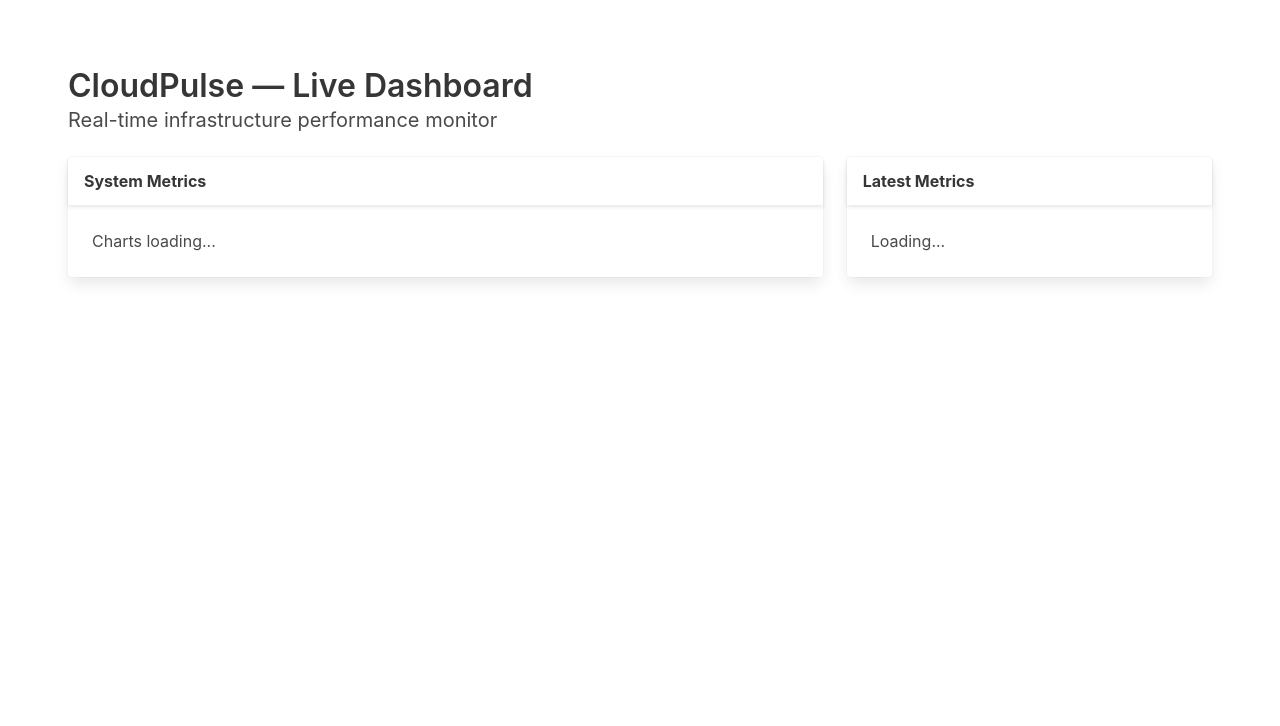
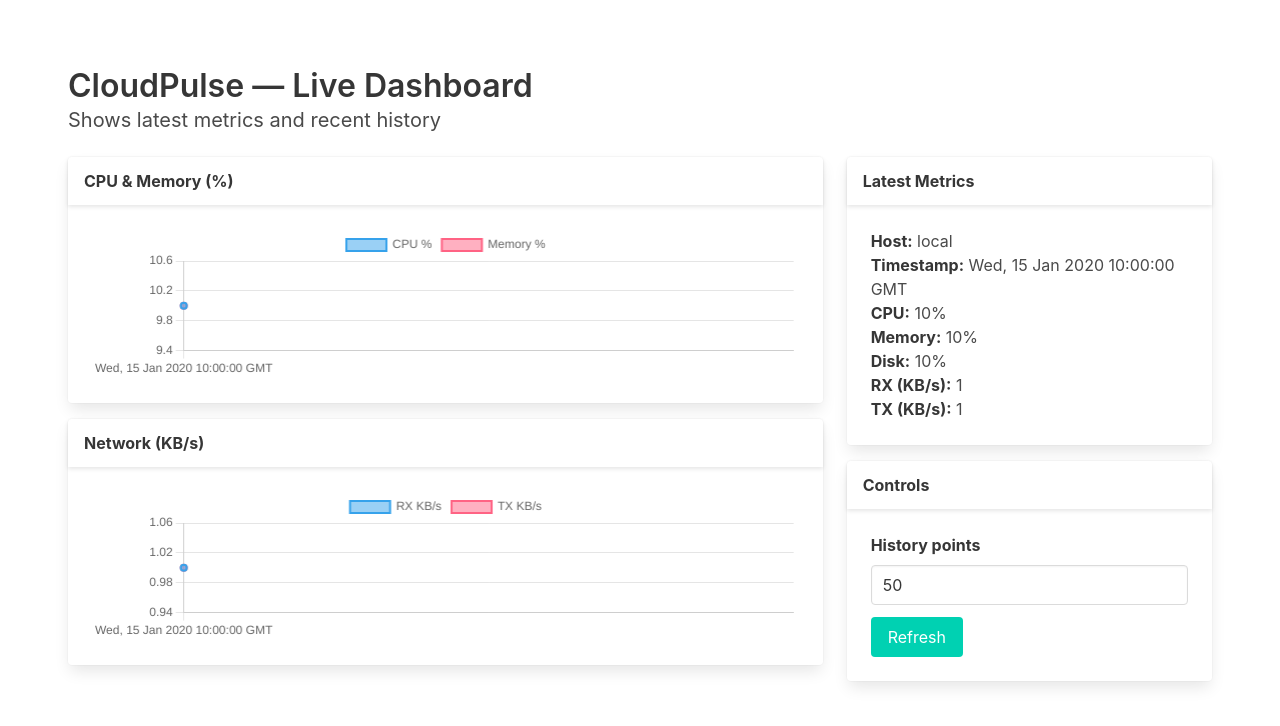
Before and after one commit to mohit-kumar07/cloudpulse, a Flask app: page / in a window 1280 px wide. Shown: the top 726 px of the page. Run offline with Flask 3, Linux system fonts and the light colour scheme; tables that the repository leaves empty hold one stand-in row (values such as "Sample post").

Commit message:
Add Chart.js visualizers for CPU, RAM, and Network throughput

```diff
--- a/cloudpulse_dashboard/templates/index.html
+++ b/cloudpulse_dashboard/templates/index.html
@@ -5,23 +5,32 @@
   <title>CloudPulse Dashboard</title>
   <meta name="viewport" content="width=device-width,initial-scale=1">
   <link href="https://cdn.jsdelivr.net/npm/bulma@0.9.4/css/bulma.min.css" rel="stylesheet">
+  <script src="https://cdn.jsdelivr.net/npm/chart.js"></script>
   <style>
     body { padding: 20px; }
     .card { margin-bottom: 16px; }
+    canvas { max-height: 300px; }
   </style>
 </head>
 <body>
   <section class="section">
     <div class="container">
       <h1 class="title">CloudPulse — Live Dashboard</h1>
-      <p class="subtitle">Real-time infrastructure performance monitor</p>
+      <p class="subtitle">Shows latest metrics and recent history</p>
 
       <div class="columns">
         <div class="column is-two-thirds">
           <div class="card">
-            <header class="card-header"><p class="card-header-title">System Metrics</p></header>
+            <header class="card-header"><p class="card-header-title">CPU & Memory (%)</p></header>
             <div class="card-content">
-              <p>Charts loading...</p>
+              <canvas id="cpuChart"></canvas>
+            </div>
+          </div>
+
+          <div class="card">
+            <header class="card-header"><p class="card-header-title">Network (KB/s)</p></header>
+            <div class="card-content">
+              <canvas id="netChart"></canvas>
             </div>
           </div>
         </div>
@@ -30,12 +39,108 @@
           <div class="card">
             <header class="card-header"><p class="card-header-title">Latest Metrics</p></header>
             <div class="card-content">
-              <div id="latest">Loading...</div>
+              <div id="latest">
+                Loading...
+              </div>
             </div>
           </div>
+
+          <div class="card">
+            <header class="card-header"><p class="card-header-title">Controls</p></header>
+            <div class="card-content">
+              <div class="field">
+                <label class="label">History points</label>
+                <div class="control">
+                  <input id="points" class="input" type="number" value="50" min="10" max="500">
+                </div>
+              </div>
+              <div class="buttons">
+                <button id="refresh" class="button is-primary">Refresh</button>
+              </div>
+            </div>
+          </div>
+
         </div>
       </div>
     </div>
   </section>
+
+<script>
+let cpuChart, netChart;
+
+async function fetchLatest() {
+  const r = await fetch('/api/metrics/latest');
+  if (!r.ok) return null;
+  return await r.json();
+}
+async function fetchHistory(limit=50) {
+  const r = await fetch('/api/metrics/history?limit='+limit);
+  if (!r.ok) return [];
+  return await r.json();
+}
+
+function renderLatest(data){
+  const el = document.getElementById('latest');
+  if(!data){ el.innerText='No data'; return; }
+  el.innerHTML = `
+    <p><strong>Host:</strong> ${data.hostname || 'local'}</p>
+    <p><strong>Timestamp:</strong> ${data.timestamp}</p>
+    <p><strong>CPU:</strong> ${data.cpu_usage}%</p>
+    <p><strong>Memory:</strong> ${data.memory_usage}%</p>
+    <p><strong>Disk:</strong> ${data.disk_usage}%</p>
+    <p><strong>RX (KB/s):</strong> ${data.net_recv_kbps}</p>
+    <p><strong>TX (KB/s):</strong> ${data.net_trans_kbps}</p>
+  `;
+}
+
+function prepareCharts(labels, cpuData, memData, rxData, txData){
+  const ctx1 = document.getElementById('cpuChart').getContext('2d');
+  const ctx2 = document.getElementById('netChart').getContext('2d');
+  if(cpuChart) cpuChart.destroy();
+  if(netChart) netChart.destroy();
+
+  cpuChart = new Chart(ctx1, {
+    type: 'line',
+    data: {
+      labels: labels,
+      datasets: [
+        { label: 'CPU %', data: cpuData, fill: false, tension:0.2, borderWidth:2 },
+        { label: 'Memory %', data: memData, fill: false, tension:0.2, borderWidth:2 }
+      ]
+    },
+    options: { responsive:true, maintainAspectRatio:false }
+  });
+
+  netChart = new Chart(ctx2, {
+    type: 'line',
+    data: {
+      labels: labels,
+      datasets: [
+        { label: 'RX KB/s', data: rxData, fill:false, tension:0.2, borderWidth:2 },
+        { label: 'TX KB/s', data: txData, fill:false, tension:0.2, borderWidth:2 }
+      ]
+    },
+    options: { responsive:true, maintainAspectRatio:false }
+  });
+}
+
+async function refresh(){
+  const pts = parseInt(document.getElementById('points').value||50);
+  const hist = await fetchHistory(pts);
+  const labels = hist.map(row => row.timestamp);
+  const cpu = hist.map(r => parseFloat(r.cpu_usage||0));
+  const mem = hist.map(r => parseFloat(r.memory_usage||0));
+  const rx = hist.map(r => parseFloat(r.net_recv_kbps||0));
+  const tx = hist.map(r => parseFloat(r.net_trans_kbps||0));
+  prepareCharts(labels, cpu, mem, rx, tx);
+
+  const latest = await fetchLatest();
+  renderLatest(latest);
+}
+
+document.getElementById('refresh').addEventListener('click', refresh);
+window.addEventListener('load', ()=>{ refresh(); });
+</script>
+
 </body>
 </html>
```
